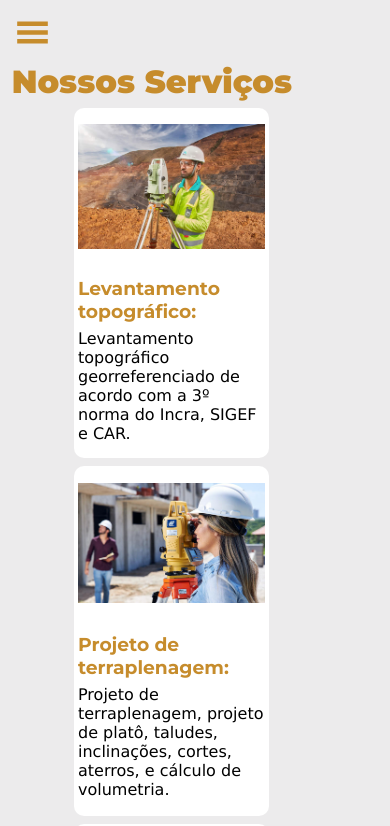
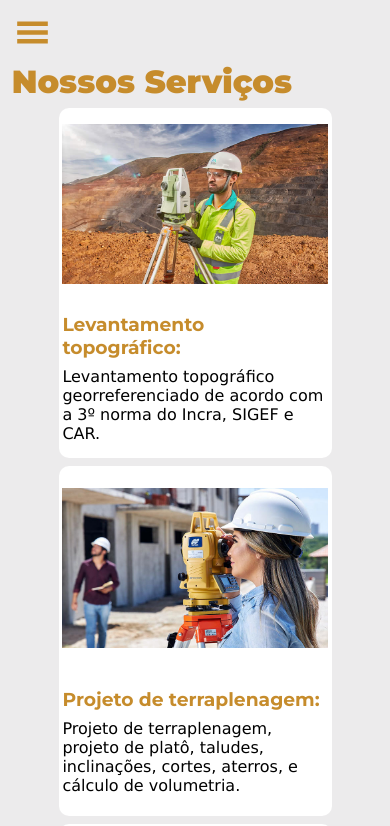
Before and after one commit to LuckeSilver/genesis, a React (Create React App) app: page /projetos in a window 390 px wide. Shown: the top 826 px of the page. Built offline with nearby package versions, Linux system fonts and the light colour scheme.

Commit message:
alteração margin-left

```diff
--- a/src/components/Cards/styles.css
+++ b/src/components/Cards/styles.css
@@ -52,10 +52,9 @@
     flex-direction: column;
     align-items: center;
     width: 100%;
-    margin-left: -6%;
   }
 
   .card {
-    width: 50%;
+    width: 70%;
   }
 }
```
